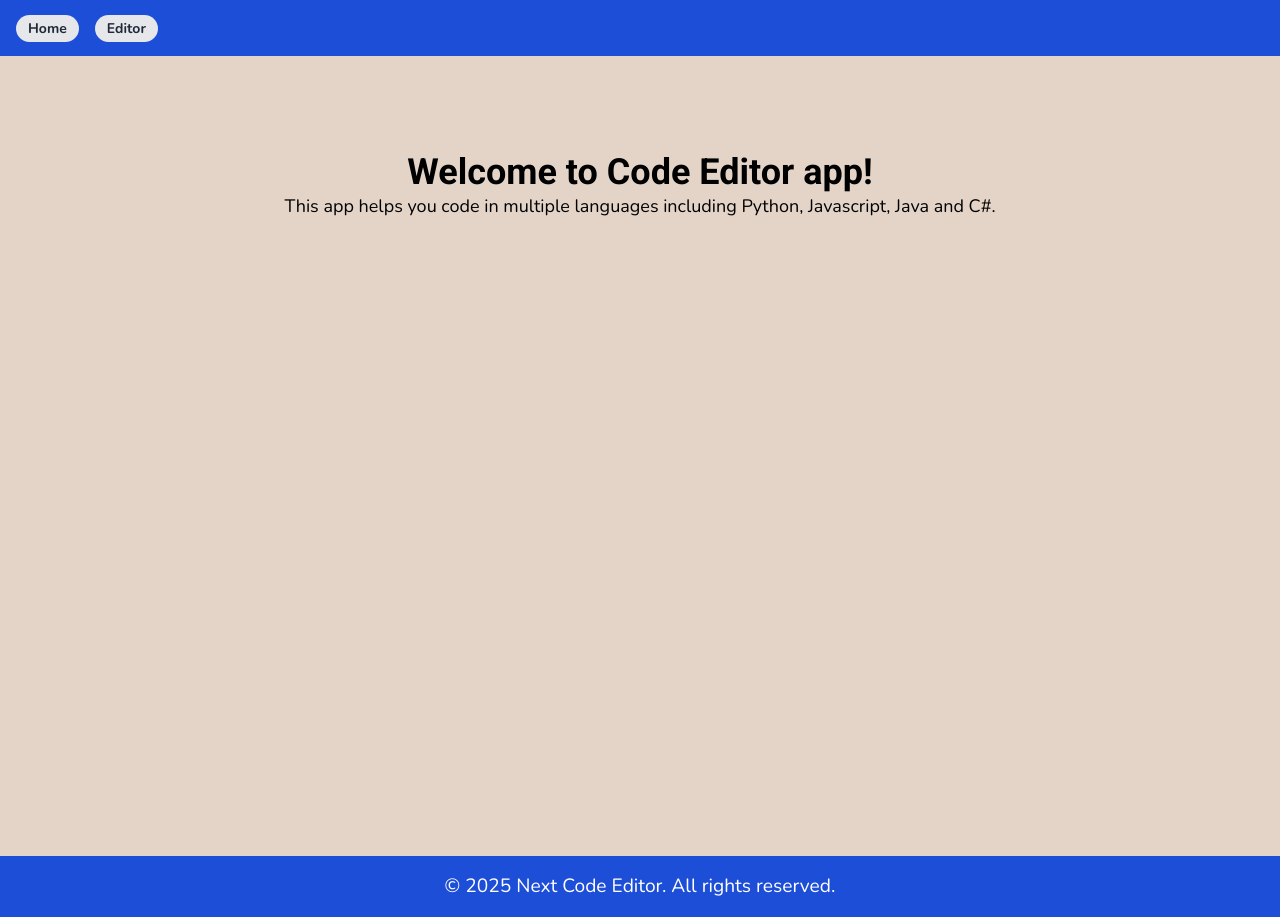
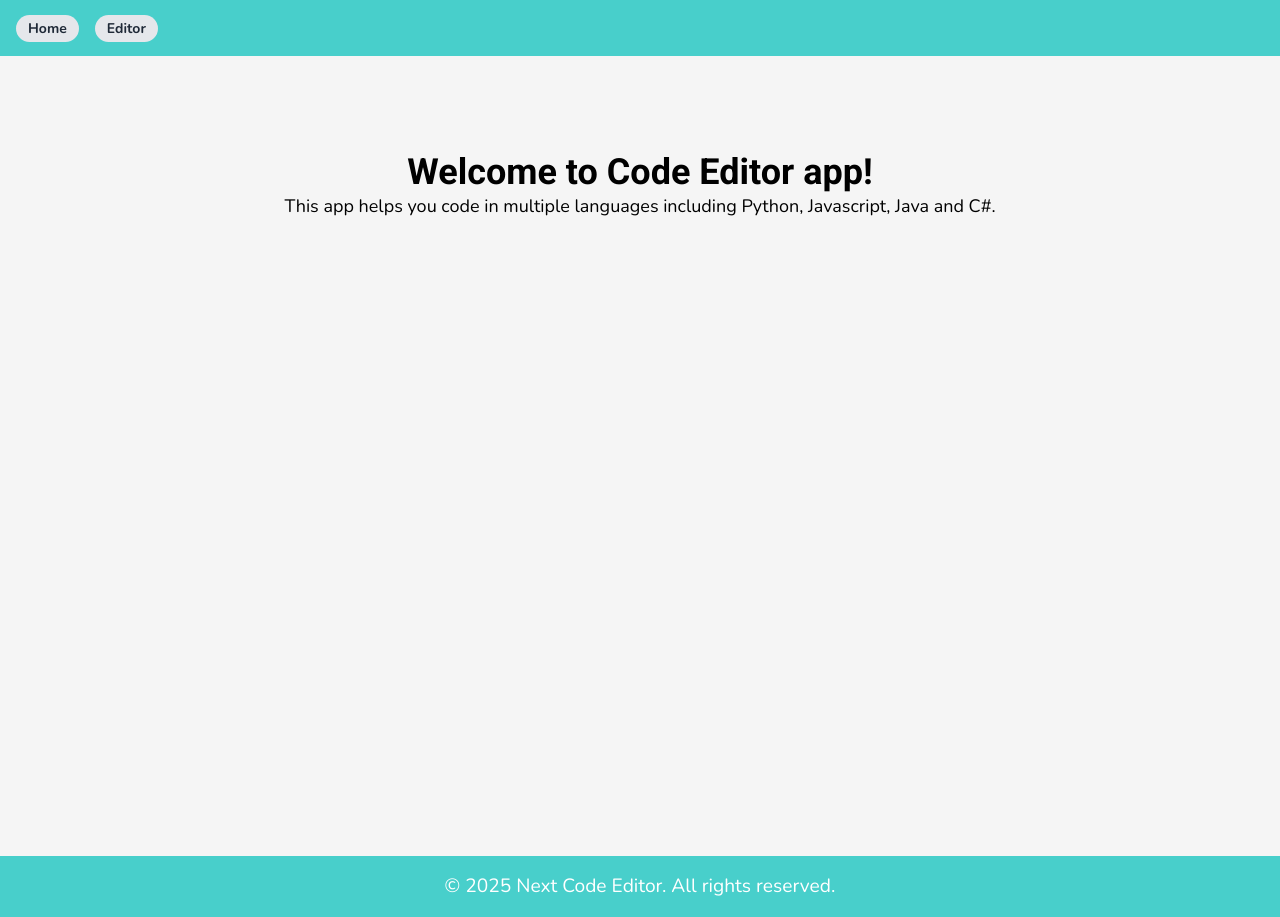
Before and after one commit to Apfirebolt/next_code_editor, a Next.js app: page / in a window 1280 px wide. Built offline with nearby package versions, Linux system fonts and the light colour scheme.

Commit message:
added theme colors

```diff
--- a/src/app/editor/page.jsx
+++ b/src/app/editor/page.jsx
@@ -28,12 +28,12 @@ export default function About() {
       <Header />
       <main className="px-6">
         <div>
-          <h1 className="text-4xl font-bold text-center text-white bg-slate-700 my-2 py-2">
+          <h1 className="text-4xl font-bold text-center text-white bg-tertiary my-2 py-2">
             CODE EDITOR
           </h1>
           <LanguageSelector language={language} onSelect={onSelect} />
           <div className="grid grid-cols-2 gap-4 w-full">
-            <div className="col-span-1">
+            <div className="col-span-1 bg-tertiary">
               <Editor
                 options={{
                   minimap: {
--- a/src/app/page.js
+++ b/src/app/page.js
@@ -1,12 +1,8 @@
-"use client";
-
 import Footer from "../components/Footer";
 import Header from "../components/Header";
 import { Fragment } from "react";
 
 export default function Home() {
-
-  console.log("Home page")
 
   return (
     <Fragment>
--- a/src/components/Language.jsx
+++ b/src/components/Language.jsx
@@ -6,11 +6,11 @@ const LanguageSelector = ({ language, onSelect }) => {
   const ACTIVE_COLOR = "blue-400";
 
   return (
-    <div className="flex space-x-4 my-3 bg-slate-700">
+    <div className="flex space-x-4 my-3 bg-tertiary px-2">
       {languages.map(([lang, version]) => (
         <button
           key={lang}
-          className={`rounded-md px-4 py-2 text-sm font-medium text-white hover:bg-black/30 focus:outline-none focus-visible:ring-2 focus-visible:ring-white/75 ${
+          className={`rounded-md px-4 py-2 text-md my-1 font-medium text-white hover:bg-primary focus:outline-none focus-visible:ring-2 focus-visible:ring-white/75 ${
             language === lang ? `bg-${ACTIVE_COLOR}` : ""
           }`}
           onClick={() => onSelect(lang)}
--- a/src/components/Output.jsx
+++ b/src/components/Output.jsx
@@ -46,10 +46,10 @@ const Output = ({ editorRef, language }) => {
   };
 
   return (
-    <div className="flex flex-col items-center w-full bg-black text-white">
+    <div className="flex flex-col items-center w-full bg-tertiary text-white">
       <button
         onClick={runCode}
-        className="rounded-md px-4 py-2 text-sm font-medium text-white bg-blue-400 my-2 hover:bg-blue-500 focus:outline-none focus-visible:ring-2 focus-visible:ring-white/75"
+        className="rounded-md px-4 py-2 text-sm font-medium text-white bg-secondary my-2 hover:bg-primary focus:outline-none focus-visible:ring-2 focus-visible:ring-white/75"
       >
         Run Code
       </button>
--- a/tailwind.config.js
+++ b/tailwind.config.js
@@ -13,13 +13,11 @@ module.exports = {
           "conic-gradient(from 180deg at 50% 50%, var(--tw-gradient-stops))",
       },
       colors: {
-        sand: "#E4D4C8",
-        tan: "#D0B49F",
-        brown: "#A47551",
-        carafe: "#523A28",
-        primary: "#1D4ED8",
+        sand: "#F5F5F5",
+        primary: "#48CFCB",
         secondary: "#64748B",
-        success: "#10B981",
+        tertiary: "#424242",
+        success: "#229799",
         warning: "#F59E0B",
         danger: "#EF4444",
       },
```
